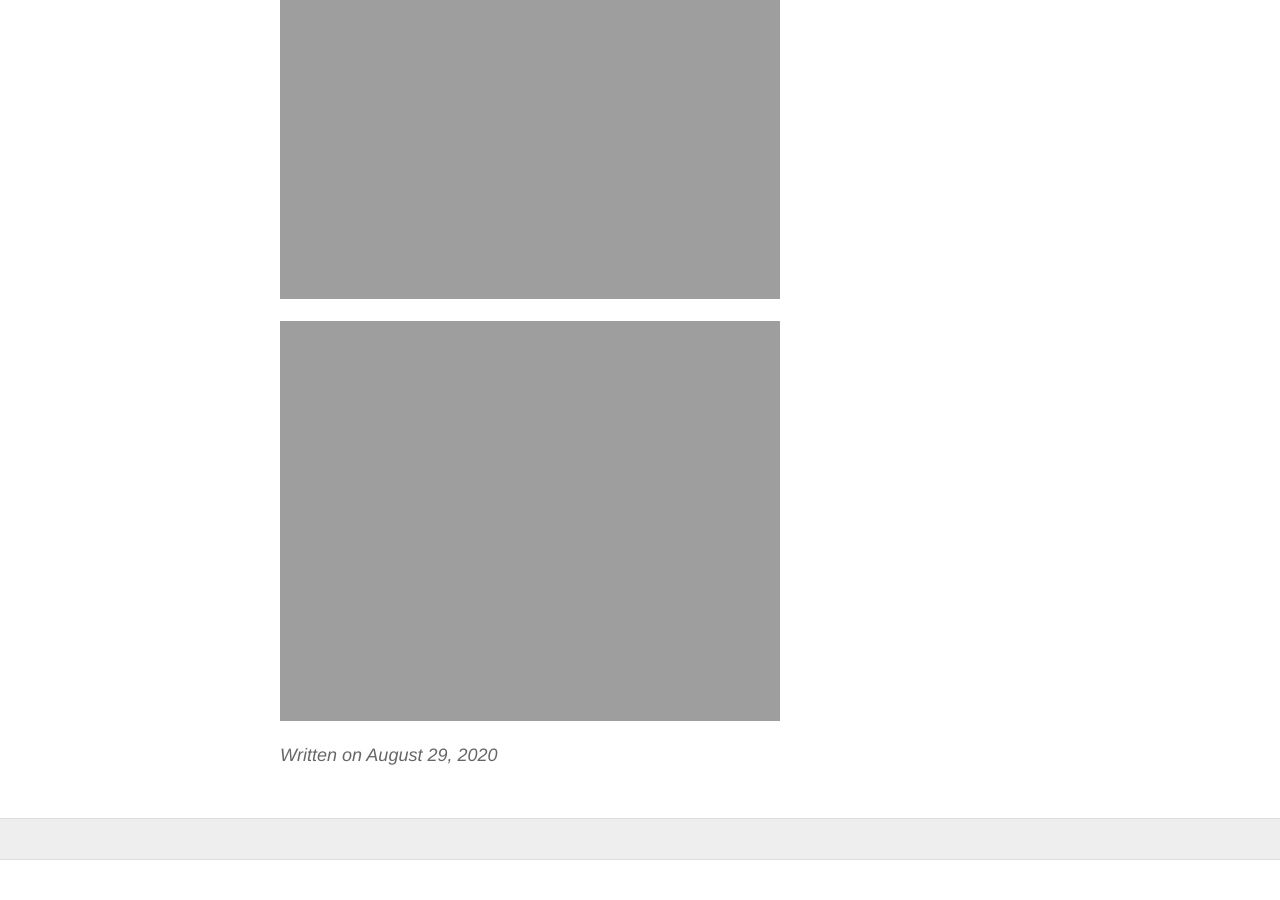
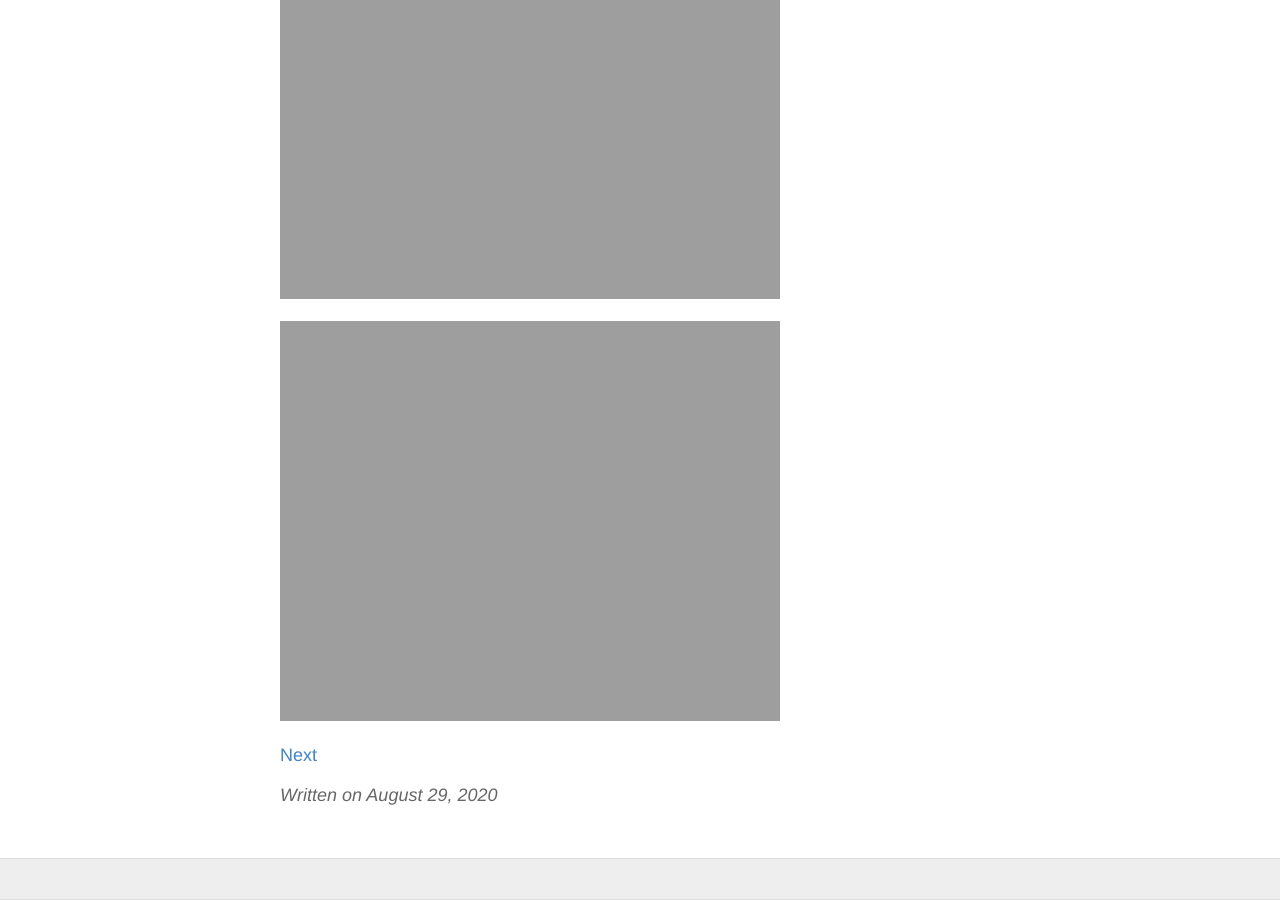
Before and after one commit to gbuk21/General, a Jekyll site: the page built from split1/_posts/2020-08-29-Simply Nature organic 2 Percent milk with DHA from Aldi.md, in a window 1280 px wide and 900 px high, scrolled down 882 px. Built offline with Jekyll 4.4.1, drawn with Linux system fonts in a browser that asks for light colours; before the commit the page ends 1742 px from its top, so only the background shows below that.

Commit message:
Update 2020-08-29-Simply Nature organic 2 Percent milk with DHA from Aldi.md

```diff
--- a/split1/_posts/2020-08-29-Simply Nature organic 2 Percent milk with DHA from Aldi.md
+++ b/split1/_posts/2020-08-29-Simply Nature organic 2 Percent milk with DHA from Aldi.md
@@ -12,3 +12,5 @@ Nutrition facts
 <img src="{{ site.baseurl }}/images/Simplay Nature organic 2 Percent milk with DHA 2.jpg" class="responsive" width="500" height="400" />
 
 <img src="{{ site.baseurl }}/images/Simplay Nature organic 2 Percent milk with DHA 3.jpg" class="responsive" width="500" height="400" />
+
+[Next]({{ site.baseurl }}{% link split1/_posts/2020-08-28-Deers in the backyard 2.md %})
```
